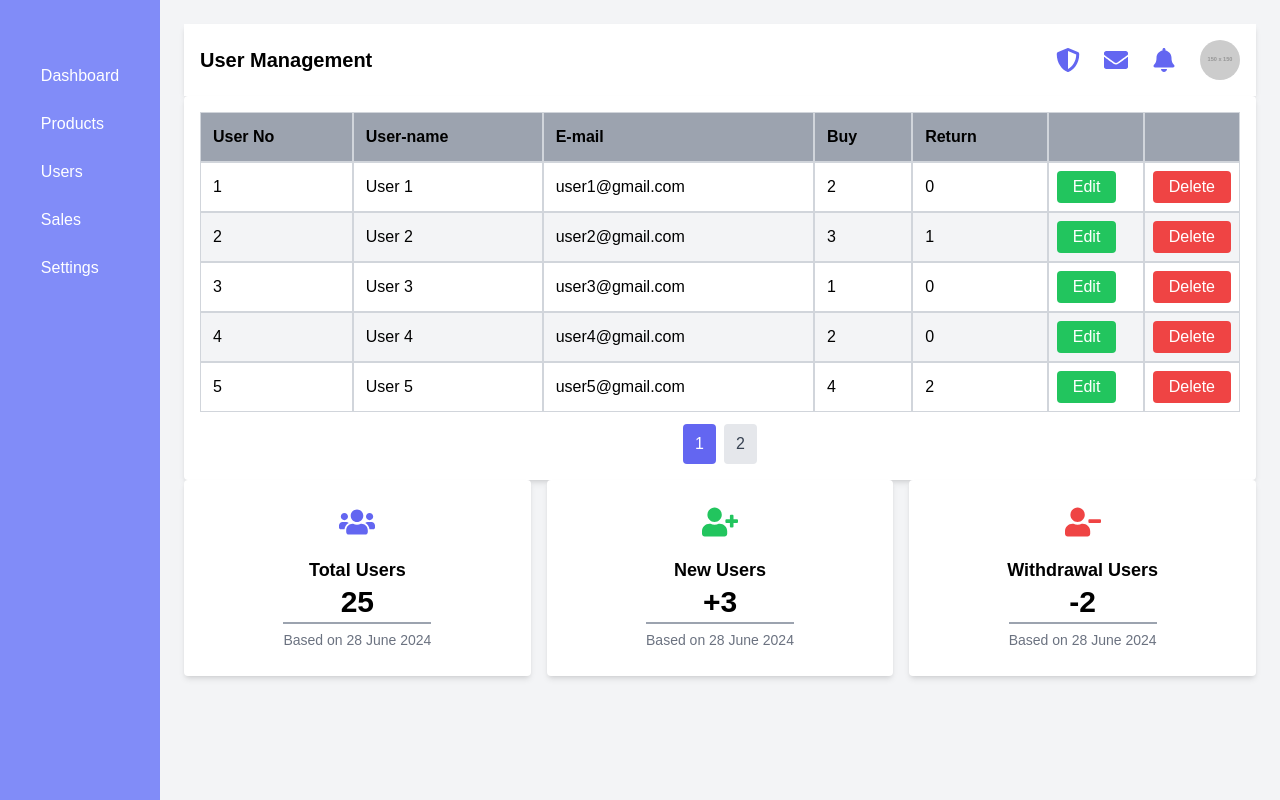
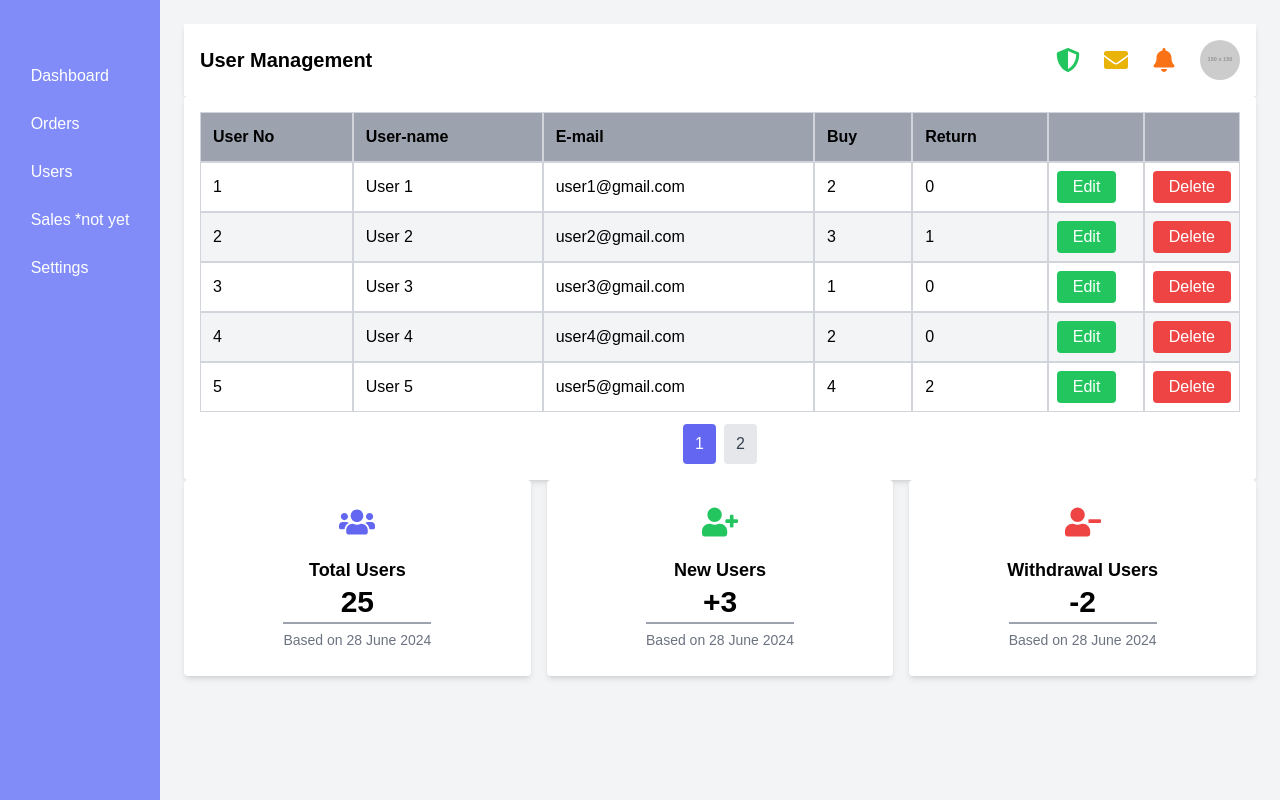
Before and after one commit to mandyl94910/CapstoneV2, a Next.js app: page /admin/user in a window 1280 px wide. Built offline with nearby package versions, Linux system fonts and the light colour scheme.

Commit message:
Change name product page to order page
Change name product to order and change icon colours on Sidebar.js component

```diff
--- a/components/admin/Header.js
+++ b/components/admin/Header.js
@@ -9,17 +9,17 @@ const Header = ({ title }) => {
       <div className="flex space-x-6 items-center">
         {/* Protection */}
         <Link href="/admin/protection">
-          <FaShieldAlt className="text-2xl text-indigo-500" />
+          <FaShieldAlt className="text-2xl text-green-500" />
         </Link>
 
         {/* Mail */}
         <Link href="/admin/">
-          <FaEnvelope className="text-2xl text-indigo-500" />
+          <FaEnvelope className="text-2xl text-yellow-500" />
         </Link>
 
         {/* Notification */}
         <Link href="/admin/">
-          <FaBell className="text-2xl text-indigo-500" />
+          <FaBell className="text-2xl text-orange-500" />
         </Link>
 
         {/* User Profile */}
--- a/components/admin/Sidebar.js
+++ b/components/admin/Sidebar.js
@@ -12,13 +12,13 @@ const Sidebar = () => {
           <Link href="/admin/dashboard">Dashboard</Link>
         </li>
         <li>
-          <Link href="/admin/product">Products</Link>
+          <Link href="/admin/order">Orders</Link>
         </li>
         <li>
           <Link href="/admin/user">Users</Link>
         </li>
         <li>
-          <Link href="/admin/sales">Sales</Link>
+          <Link href="/admin/sales">Sales *not yet</Link>
         </li>
         <li>
           <Link href="/admin/settings/settings">Settings</Link>
--- a/components/admin/management/ProductManagement.js
+++ b/components/admin/management/ProductManagement.js
@@ -2,7 +2,7 @@ import React, { useState } from "react";
 import DataTable from "./DataTable";
 import InfoCards from "./InfoCards";
 
-const ProductManagement = () => {
+const OrderManagement = () => {
   const [orders, setOrders] = useState([
     {
       orderNo: "1000A2T34",
@@ -37,7 +37,6 @@ const ProductManagement = () => {
 
   const handleDelete = (index) => {
     console.log("Delete order:", index);
-    // Add logic to delete the order
   };
 
   const orderStats = [
@@ -74,4 +73,4 @@ const ProductManagement = () => {
   );
 };
 
-export default ProductManagement;
+export default OrderManagement;
--- a/pages/admin/product.js
+++ b/pages/admin/order.js
@@ -4,7 +4,7 @@ import Header from "../../components/admin/Header";
 import DataTable from "../../components/admin/management/DataTable";
 import InfoCards from "../../components/admin/management/InfoCards";
 
-// product info
+// order info
 const orderData = [
   {
     orderNo: "1000A2T34",
@@ -24,7 +24,7 @@ const orderData = [
   },
 ];
 
-// product status
+// order status
 const orderStats = [
   {
     title: "Total Sales",
@@ -39,7 +39,7 @@ const orderStats = [
   { title: "Total Orders", value: "22", description: "Based on 28 June 2024" },
 ];
 
-const ProductPage = () => {
+const OrderPage = () => {
   const orderColumns = [
     "Order No",
     "Product name",
@@ -61,7 +61,7 @@ const ProductPage = () => {
     <div className="flex">
       <Sidebar />
       <div className="flex-1 p-6 bg-gray-100">
-        <Header title="Product Management" />
+        <Header title="Order Management" />
         <div className="bg-white p-4 rounded shadow-md">
           <DataTable
             columns={orderColumns}
@@ -76,4 +76,4 @@ const ProductPage = () => {
   );
 };
 
-export default ProductPage;
+export default OrderPage;
```
